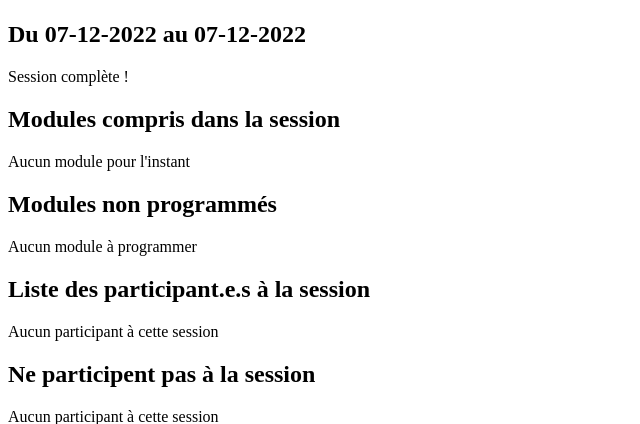
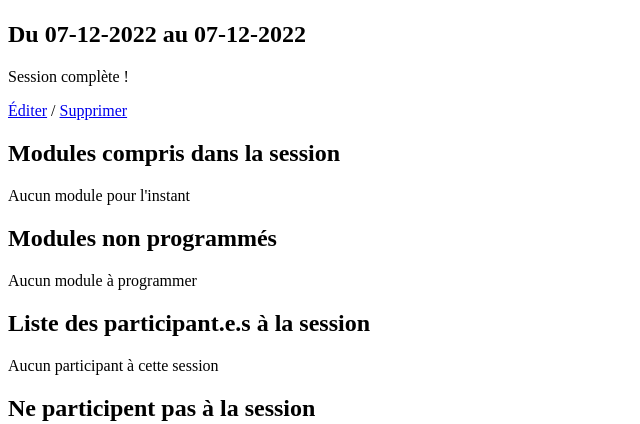
Before and after one commit to PM-Primo/SymfonyFormations, a Symfony app: template templates/session_formation/show.html.twig in a window 1280 px wide. Shown: the part 26-450 px from the top of the page, without its empty margins (0-640 px from the left). Run offline with Twig, Linux system fonts and the light colour scheme; the template is opened without the code that fills it, so the values that code supplies are empty; some libraries are stand-ins or nearby versions.

Commit message:
added links to edit/delete sessions in their profile

```diff
--- a/src/Controller/SessionFormationController.php
+++ b/src/Controller/SessionFormationController.php
@@ -64,7 +64,7 @@ class SessionFormationController extends AbstractController
             $entityManager->persist($session); //équivalent de prepare()
             $entityManager->flush(); //équivalent de exacute()
 
-            return $this->redirectToRoute('app_session_formation');
+            return $this->redirectToRoute('show_session_formation', ['id' => $session->getId()]);
         }
 
         //Vue pour afficher le formulaire d'ajout
--- a/src/Controller/StagiaireController.php
+++ b/src/Controller/StagiaireController.php
@@ -47,7 +47,7 @@ class StagiaireController extends AbstractController
             $entityManager->persist($stagiaire); //équivalent de prepare()
             $entityManager->flush(); //équivalent de exacute()
 
-            return $this->redirectToRoute('app_stagiaire');
+            return $this->redirectToRoute('show_stagiaire', ['id' => $stagiaire->getId()]);
         }
 
         //Vue pour afficher le formulaire d'ajout
--- a/templates/session_formation/show.html.twig
+++ b/templates/session_formation/show.html.twig
@@ -16,6 +16,10 @@
         Session complète !
     {% endif %}
 
+    <p>
+        <a href="{{path('edit_session_formation', {'id':session.id})}}">Éditer</a> /
+        <a href="{{path('delete_session_formation', {'id':session.id})}}">Supprimer</a>
+    </p>
 
     <h2>Modules compris dans la session</h2>
 
```
